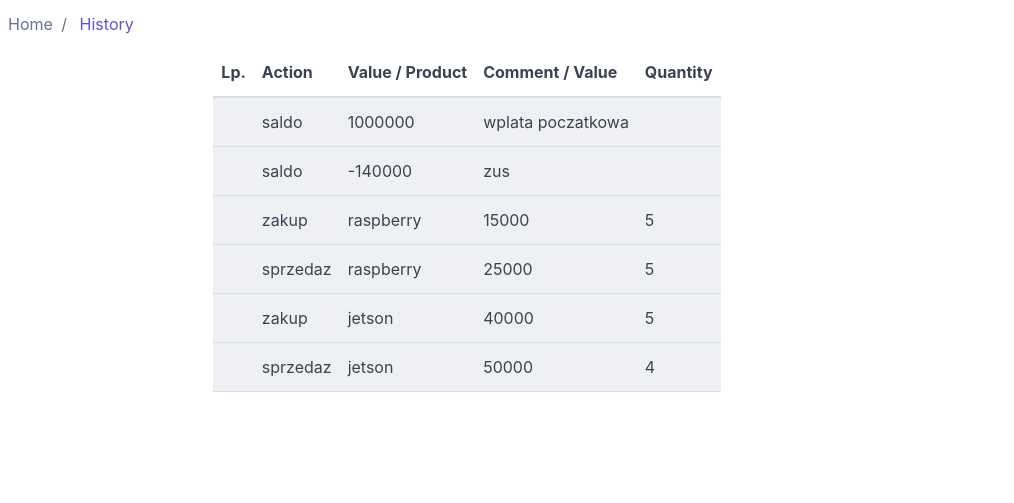
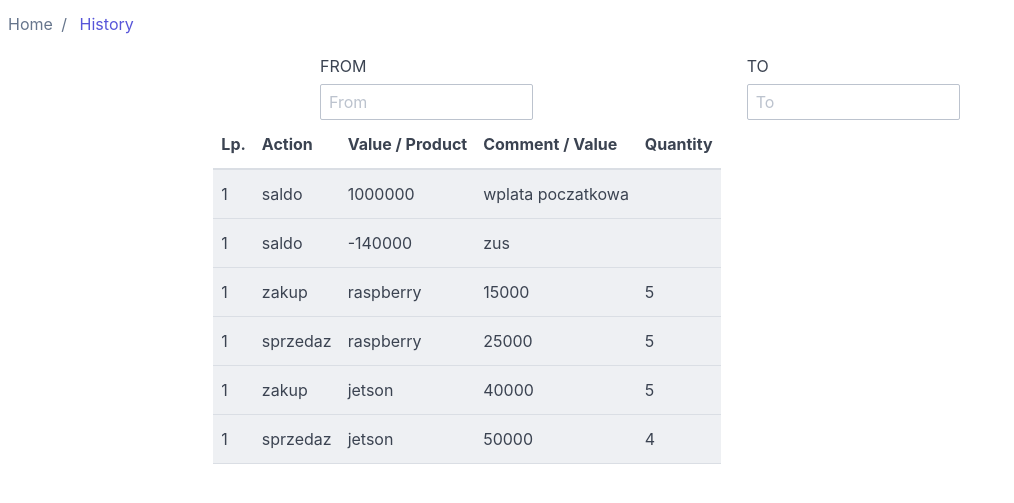
Before and after one commit to kingamal/new_accountant, a Flask app: page /history/ in a window 1280 px wide. Shown: the top 503 px of the page, without its empty margins (0-1014 px from the left). Run offline with Flask 2, Linux system fonts and the light colour scheme.

Commit message:
in progress

```diff
--- a/app.py
+++ b/app.py
@@ -1,14 +1,55 @@
 from flask import Flask, render_template, request, redirect
 from accountant import manager, reader
+from flask_sqlalchemy import SQLAlchemy
+from flask_alembic import Alembic
 
 app = Flask(__name__)
+app.config['SQLALCHEMY_DATABASE_URI'] = 'sqlite:///test.db'
+
+db = SQLAlchemy(app)
+
+
+class History(db.Model):
+    id = db.Column(db.Integer, primary_key=True)
+    what_action = db.Column(db.Integer, unique=False)
+    # action = db.Column(db.Integer, unique=False) dopisac reszte
+
+
+class Actions(db.Model):
+    id = db.Column(db.Integer, primary_key=True)
+    what_action = db.Column(db.String(32), unique=True)
+
+
+class Stock(db.Model):
+    id = db.Column(db.Integer, primary_key=True)
+    product = db.Column(db.String(64), unique=True)
+    qty = db.Column(db.Integer, unique=False)
+#
+#
+# db.create_all()
+# alembic = Alembic(app)
+# alembic.init_app(app)
+
+# app_1 = Balance(value=1000000, comment='wplata poczatkowa')
+# app_2 = Balance(value=-140000, comment='zus')
+#
+# db.session.add(app_1)
+# db.session.add(app_2)
+# db.session.commit()
+
+# app_1 = Actions(what_action='saldo')
+# app_2 = Actions(what_action='sprzedaz')
+# app_3 = Actions(what_action='zakup')
+#
+# db.session.add(app_1)
+# db.session.add(app_2)
+# db.session.add(app_3)
+# db.session.commit()
+
 
 def read_in():
     content = reader.getline()
     return content
-
-def write_out():
-    manager.writeline('in.txt')
 
 @app.route('/', methods=["GET", "POST"])
 def homepage():
@@ -18,17 +59,21 @@ def homepage():
     if request.method == "POST":
         action = request.form.get('action')
         if action not in ['buy', 'sell', 'balance']:
-            errors['action'] = 'No action'
+            errors['action'] = 'Choose an action!'
         if action == 'buy':
             manager.execute_action(['zakup', request.form['product'], request.form['unit_price'], request.form['qty']])
         if action == 'sell':
             manager.execute_action(['sprzedaz', request.form['product'], request.form['unit_price'], request.form['qty']])
+        if action == 'balance':
+            manager.execute_action(['saldo', request.form['value'], request.form['comment']])
         if not errors:
-            write_out()
+            manager.writeline('in.txt')
             return redirect('/')
     return render_template('index.html', stock=stock, account=account, errors=errors)
 
 @app.route('/history/')
 def history():
     history = manager.history
+    # from = manager.history[int(request.form['from'])]
+    # to = manager.history[int(request.form['to'])+1]
     return render_template('history.html', history=history)
--- a/templates/history.html
+++ b/templates/history.html
@@ -17,6 +17,26 @@
     <a href="/history/">History</a>
   </li>
 </ul></div>
+<div class="container">
+        <div class="columns">
+            <div class="col-3">
+            </div>
+            <div class="col-2">
+<div class="form-group">
+    <label class="form-label" for="input-example-6">FROM</label>
+  <input required class="form-input" name="from" class="form-input" type="number" id="input-example-6" placeholder="From">
+</div>
+</div>
+            <div class="col-2">
+            </div>
+            <div class="col-2">
+<div class="form-group">
+    <label class="form-label" for="input-example-7">TO</label>
+  <input required class="form-input" name="to" class="form-input" type="number" id="input-example-7" placeholder="To">
+</div>
+</div>
+            <div class="col-3">
+            </div>
     <div class="container">
         <div class="columns">
             <div class="col-2">
@@ -34,14 +54,16 @@
   </thead>
   <tbody>
   {% for value in history %}
+
     <tr class="active">
-        <td>{{ row_number }}<br></td>
+        <td>{{ 1 }}<br></td>
         <td>{{ value[0] }}<br></td>
         <td>{{ value[1] }}<br></td>
         <td>{{ value[2] }}<br></td>
         <td>{{ value[3] }}<br></td>
     </tr>
+
    {% endfor %}
   </tbody>
 </table>
-        </div>
+        </div></div>
--- a/templates/index.html
+++ b/templates/index.html
@@ -45,6 +45,7 @@
             <div class="col-2">
             </div>
             </div>
+        <p style="line-height: 1cm; "></p>
         <div class="container">
             <p><h3>FORMULS </h3></p>
         </div>
```
